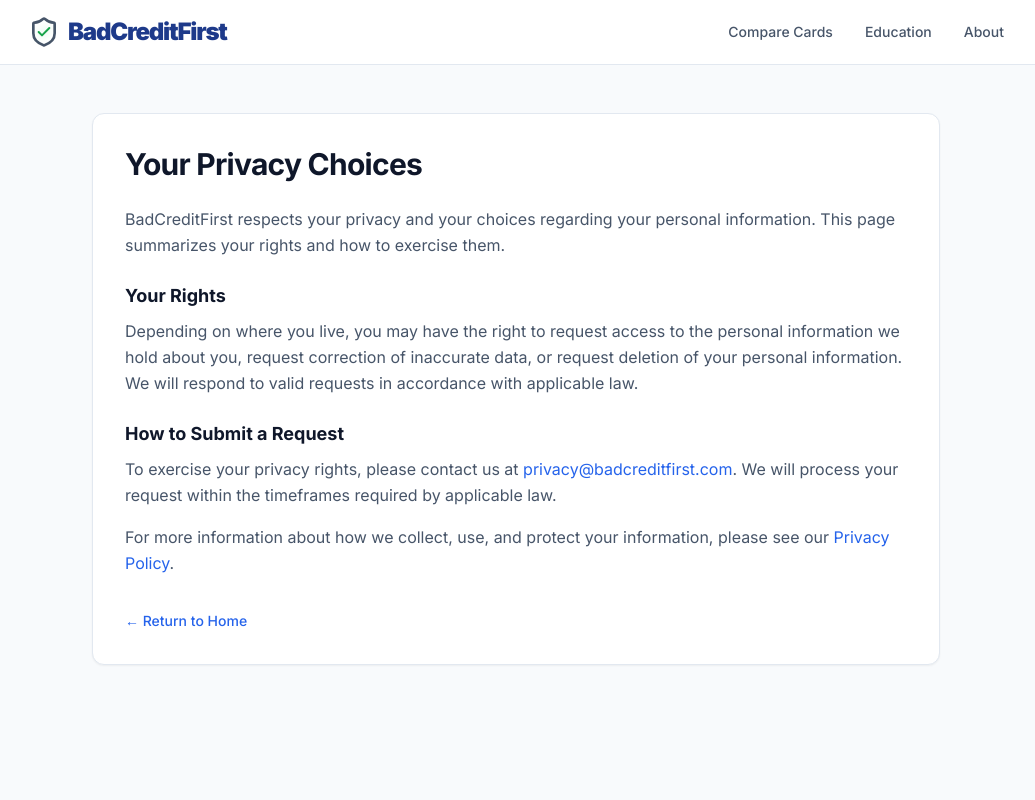
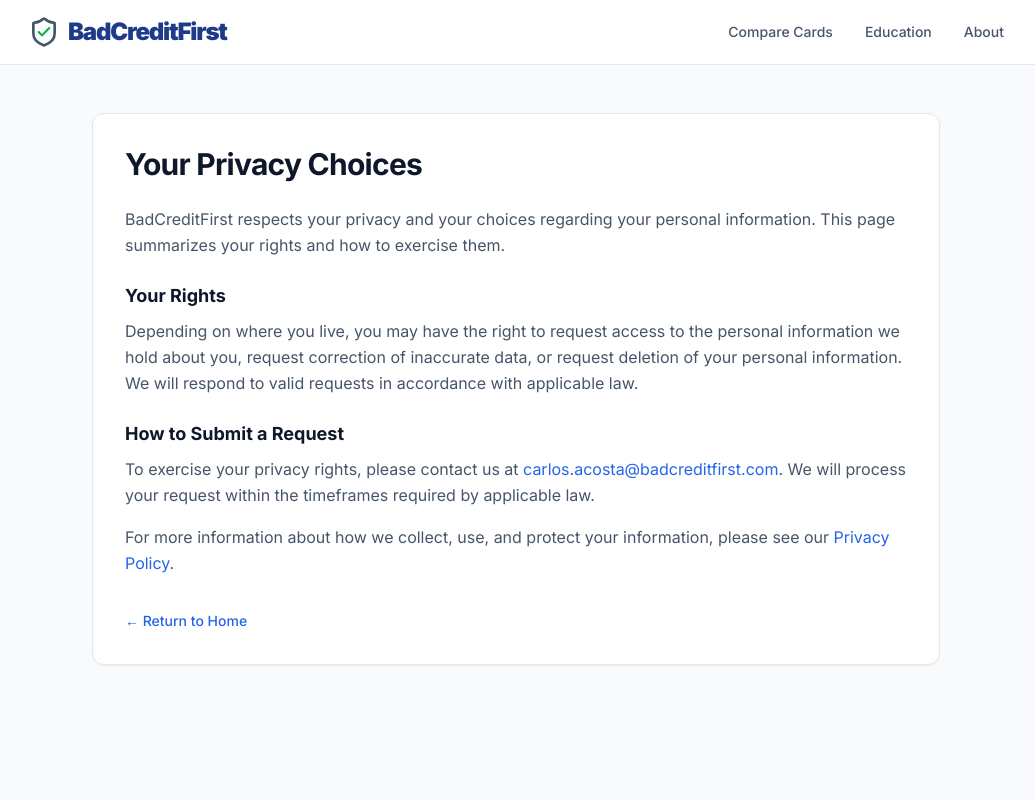
Before and after one commit to Holagpt-ai/badcreditfirst-v3, a Next.js app: page /your-privacy-choices in a window 1280 px wide. Shown: the top 800 px of the page, without its empty margins (124-1159 px from the left). Built offline with nearby package versions, Linux system fonts and the light colour scheme.

Commit message:
legal: unify privacy contact email to single authoritative inbox

```diff
--- a/app/state-privacy-law-notice/page.tsx
+++ b/app/state-privacy-law-notice/page.tsx
@@ -30,8 +30,8 @@ export default function StatePrivacyLawNoticePage() {
           <h2 className="text-lg font-bold text-slate-900 mt-6 mb-2">Contact Us</h2>
           <p className="text-slate-600 leading-relaxed mb-8">
             For questions about this notice or to exercise your privacy rights, contact us at{' '}
-            <a href="mailto:privacy@badcreditfirst.com" className="text-blue-600 hover:underline">
-              privacy@badcreditfirst.com
+            <a href="mailto:carlos.acosta@badcreditfirst.com" className="text-blue-600 hover:underline">
+              carlos.acosta@badcreditfirst.com
             </a>
             .
           </p>
--- a/app/your-privacy-choices/page.tsx
+++ b/app/your-privacy-choices/page.tsx
@@ -26,8 +26,8 @@ export default function YourPrivacyChoicesPage() {
           <h2 className="text-lg font-bold text-slate-900 mt-6 mb-2">How to Submit a Request</h2>
           <p className="text-slate-600 leading-relaxed mb-4">
             To exercise your privacy rights, please contact us at{' '}
-            <a href="mailto:privacy@badcreditfirst.com" className="text-blue-600 hover:underline">
-              privacy@badcreditfirst.com
+            <a href="mailto:carlos.acosta@badcreditfirst.com" className="text-blue-600 hover:underline">
+              carlos.acosta@badcreditfirst.com
             </a>
             . We will process your request within the timeframes required by applicable law.
           </p>
```
